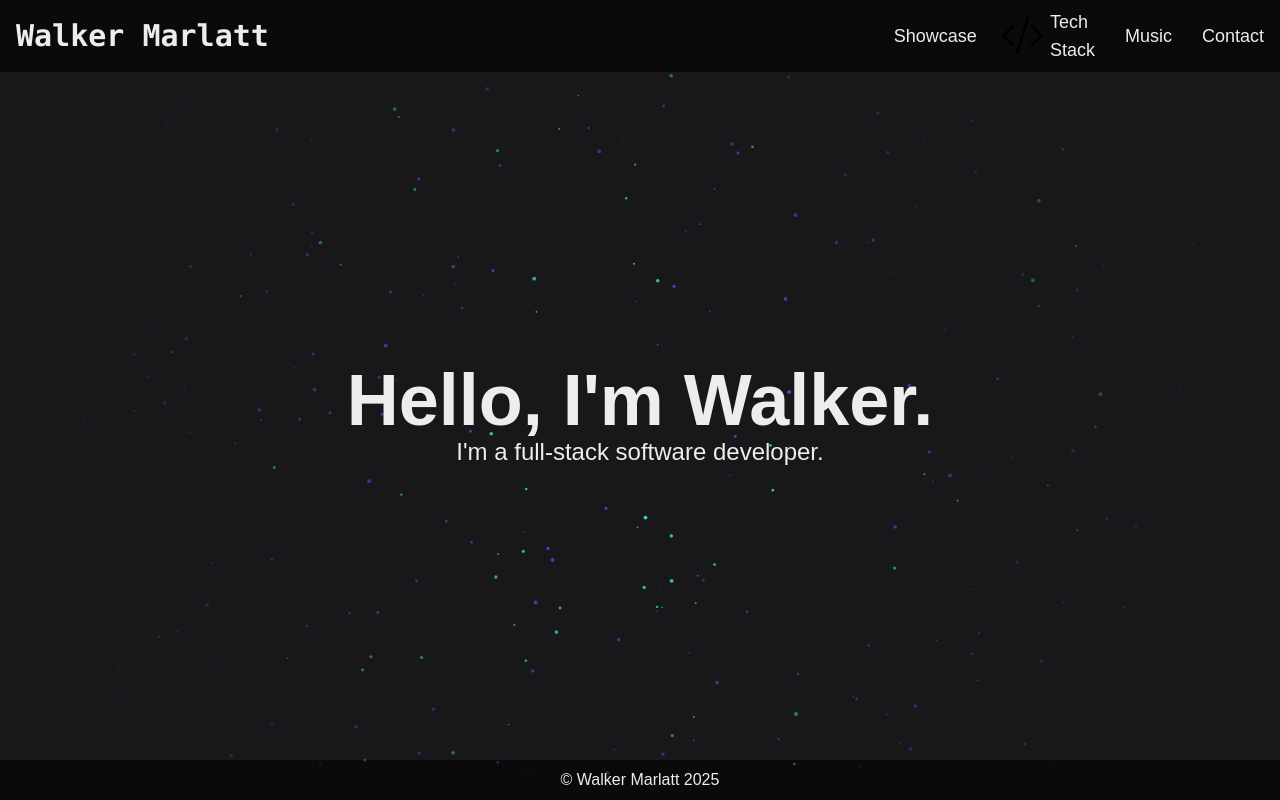
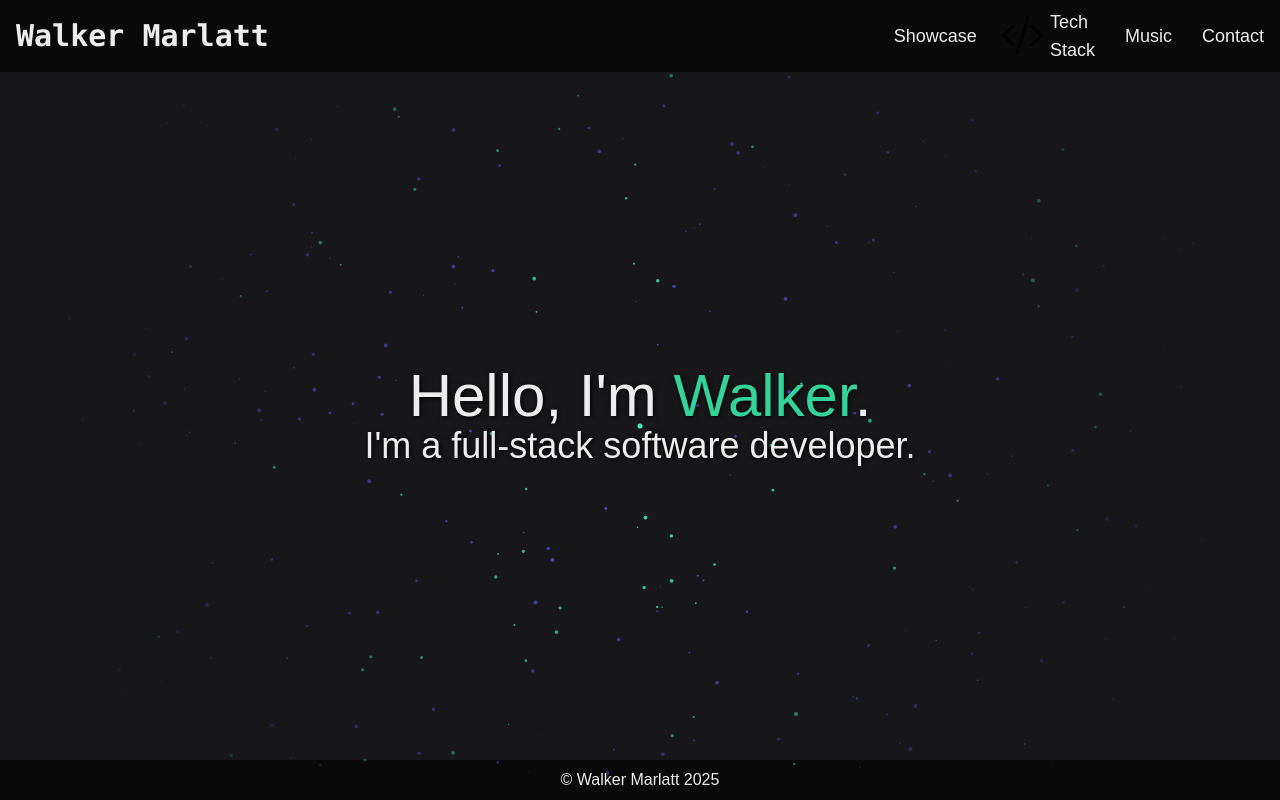
Before and after one commit to marlatte/my-portfolio, a Next.js app: page / in a window 1280 px wide. Built offline with nearby package versions, Linux system fonts and the light colour scheme.

Commit message:
Fade and single dot follow mouse

```diff
--- a/app/page.tsx
+++ b/app/page.tsx
@@ -4,11 +4,11 @@ export default function Home() {
   return (
     <div className="grid flex-1 place-content-center bg-zinc-900">
       <DotField />
-      <div className="z-10">
-        <h1 className="text-center text-7xl font-bold">
-          Hello, I&apos;m Walker.
+      <div className="z-10 px-5 text-center [text-shadow:1px_1px_5px_black;]">
+        <h1 className="text-4xl md:text-5xl lg:text-6xl">
+          Hello, I&apos;m <span className="text-emerald-400">Walker</span>.
         </h1>
-        <p className="text-center text-2xl">
+        <p className="text-2xl md:text-3xl lg:text-4xl">
           I&apos;m a full-stack software developer.
         </p>
       </div>
--- a/app/ui/dots.tsx
+++ b/app/ui/dots.tsx
@@ -45,7 +45,8 @@ export default function DotField() {
       const dotDistance =
         ((dot.x - mousePosition.x) ** 2 + (dot.y - mousePosition.y) ** 2) **
         0.5;
-      const distanceRatio = dotDistance / (canvas.width / 2.1);
+      const fadeStrength = canvas.width < 600 ? 1.7 : 2.1;
+      const distanceRatio = dotDistance / (canvas.width / fadeStrength);
 
       ctx.beginPath();
       ctx.arc(dot.x, dot.y, dot.radius, 0, 2 * Math.PI, false);
@@ -56,7 +57,8 @@ export default function DotField() {
     function animateDots() {
       ctx.clearRect(0, 0, canvas.width, canvas.height);
 
-      for (const dot of dotsArray) {
+      for (let i = 1; i < dotsArray.length; i++) {
+        const dot = dotsArray[i];
         const bounceX = dot.x >= canvas.width || dot.x <= 0;
         const bounceY = dot.y >= canvas.height || dot.y <= 0;
 
@@ -68,8 +70,21 @@ export default function DotField() {
         drawDot(dot);
       }
 
+      const mouseDot = dotsArray[0];
+      mouseDot.x = mousePosition.x;
+      mouseDot.y = mousePosition.y;
+      mouseDot.color = secondary;
+      mouseDot.radius = 2.5;
+      mouseDot.direction = { x: 0, y: 0 };
+      drawDot(mouseDot);
+
       window.requestAnimationFrame(animateDots);
     }
+
+    window.onmousemove = (mouse) => {
+      mousePosition.x = mouse.pageX;
+      mousePosition.y = mouse.pageY - 52; // Account for header height
+    };
 
     window.requestAnimationFrame(animateDots);
   }, []);
```
